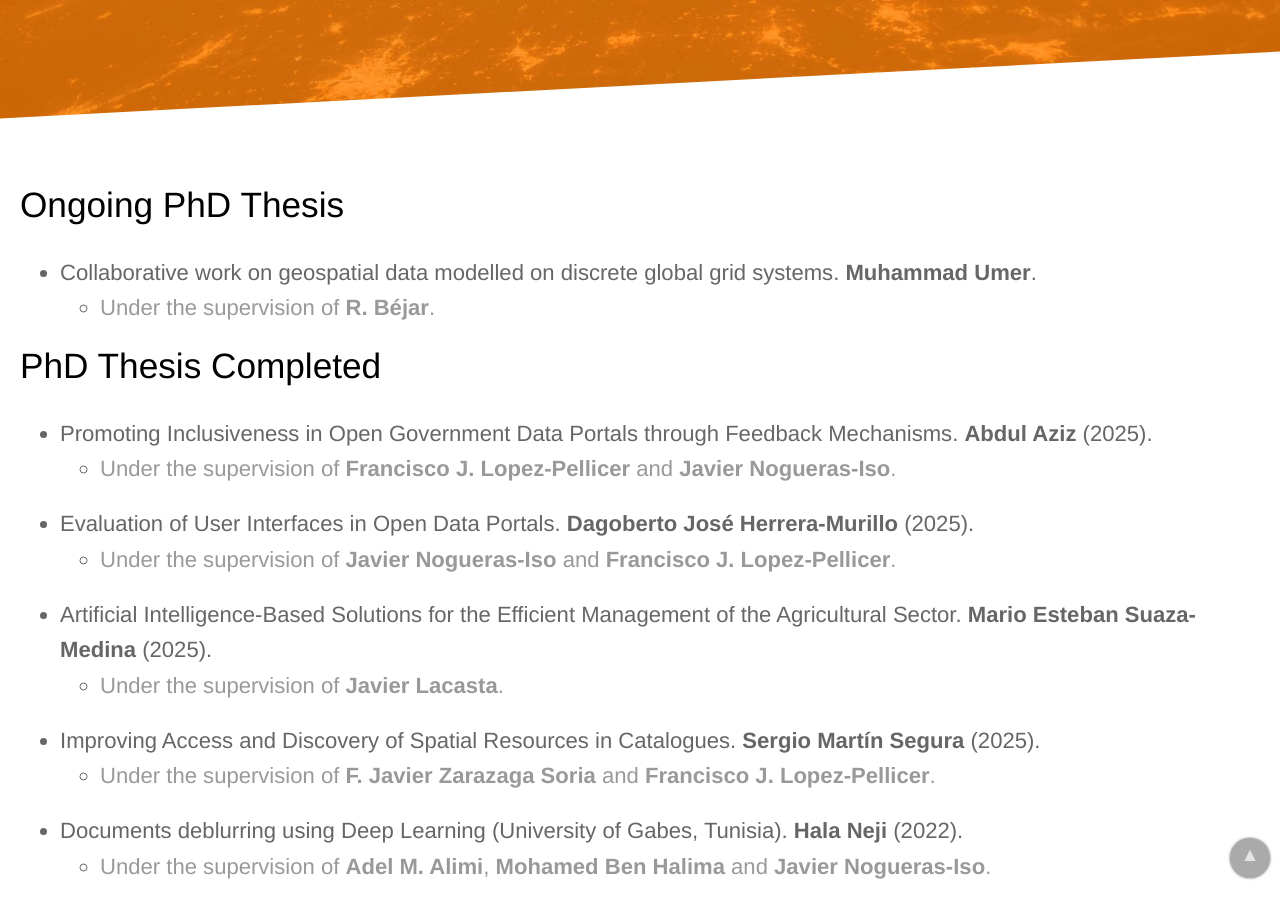
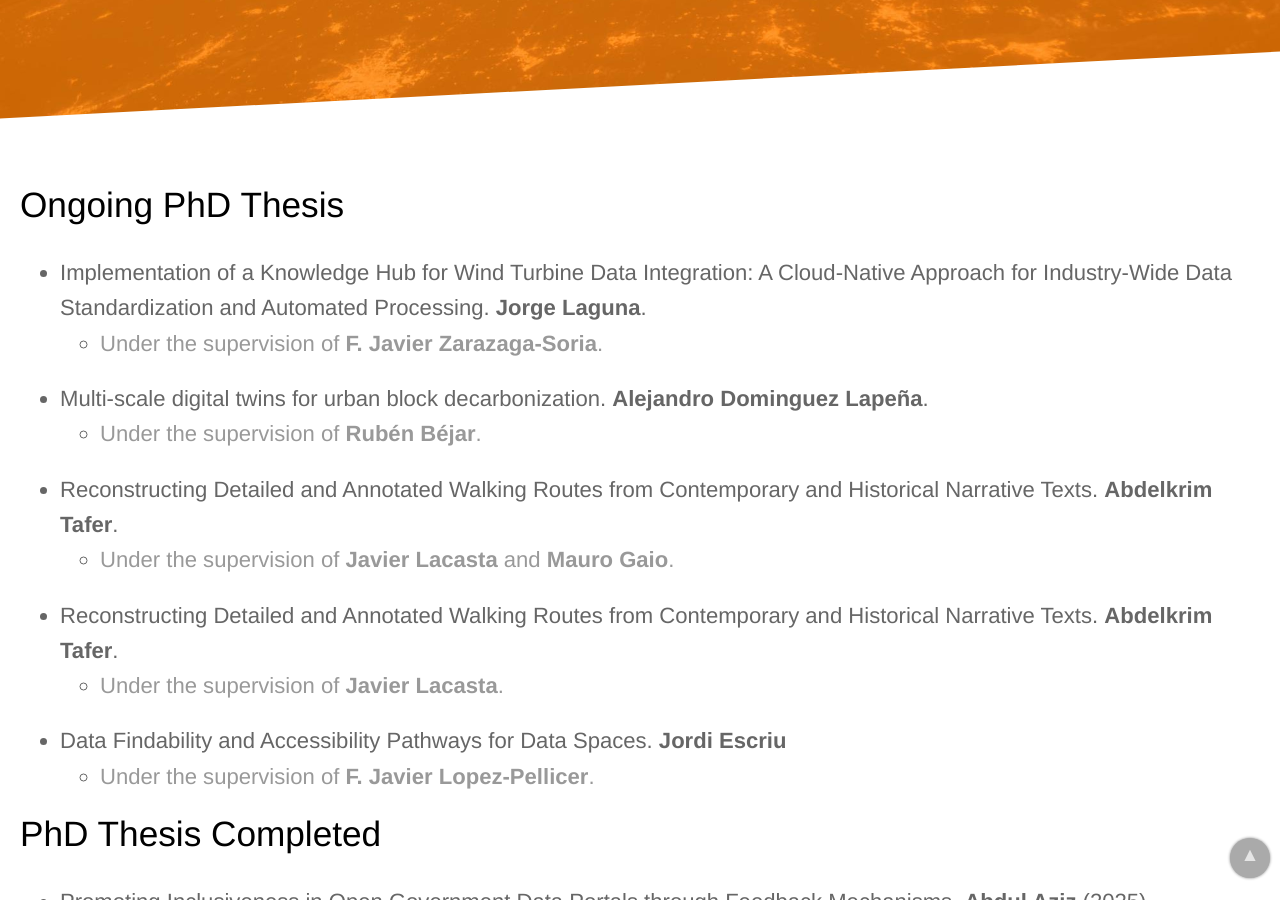
Before and after one commit to IAAA-Lab/IAAA-Lab.github.io, a Jekyll site: the page built from dissertations.md, in a window 1280 px wide and 900 px high, scrolled down 248 px. Built offline with Jekyll 4.4.1, drawn with Linux system fonts in a browser that asks for light colours.

Commit message:
Update dissertations.md
Inclusión de tesis en marcha

```diff
--- a/dissertations.md
+++ b/dissertations.md
@@ -6,8 +6,16 @@ layout: phd_dissertations
 
 ## Ongoing PhD Thesis
 
-- Collaborative work on geospatial data modelled on discrete global grid systems. **Muhammad Umer**.
-  - <span style="color:#999999">Under the supervision of **R. Béjar**.</span>
+- Implementation of a Knowledge Hub for Wind Turbine Data Integration: A Cloud-Native Approach for Industry-Wide Data Standardization and Automated Processing. **Jorge Laguna**.
+  - <span style="color:#999999">Under the supervision of **F. Javier Zarazaga-Soria**.</span>
+- Multi-scale digital twins for urban block decarbonization. **Alejandro Dominguez Lapeña**.
+  - <span style="color:#999999">Under the supervision of **Rubén Béjar**.</span>
+- Reconstructing Detailed and Annotated Walking Routes from Contemporary and Historical Narrative Texts. **Abdelkrim Tafer**.
+  - <span style="color:#999999">Under the supervision of **Javier Lacasta** and **Mauro Gaio**.</span>
+- Reconstructing Detailed and Annotated Walking Routes from Contemporary and Historical Narrative Texts. **Abdelkrim Tafer**.
+  - <span style="color:#999999">Under the supervision of **Javier Lacasta**.</span>
+- Data Findability and Accessibility Pathways for Data Spaces. **Jordi Escriu**
+  - <span style="color:#999999">Under the supervision of **F. Javier Lopez-Pellicer**.</span>
 
 ## PhD Thesis Completed
 
```
